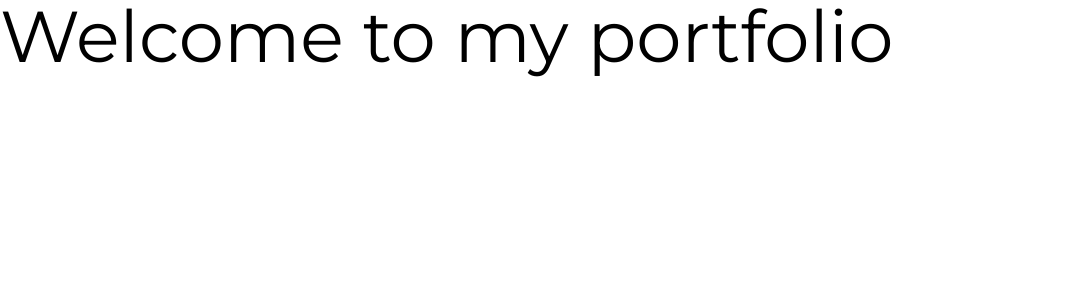
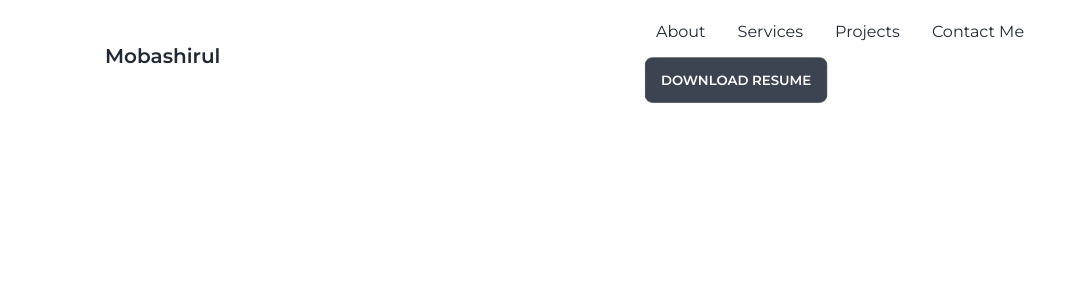
Before and after one commit to mobashirul-alam/portfolio-mobashirul-alam, a React (Create React App) app: page / in a window 1280 px wide. Shown: the top 300 px of the page, without its empty margins (0-1085 px from the left). Built offline with nearby package versions, Linux system fonts and the light colour scheme.

Commit message:
simple navbar added

```diff
--- a/package.json
+++ b/package.json
@@ -6,8 +6,10 @@
     "@testing-library/jest-dom": "^5.16.4",
     "@testing-library/react": "^13.3.0",
     "@testing-library/user-event": "^13.5.0",
+    "daisyui": "^2.15.2",
     "react": "^18.1.0",
     "react-dom": "^18.1.0",
+    "react-router-dom": "^6.3.0",
     "react-scripts": "5.0.1",
     "web-vitals": "^2.1.4"
   },
--- a/src/App.js
+++ b/src/App.js
@@ -1,9 +1,10 @@
 import './App.css';
+import NavBar from './Pages/NavBar';
 
 function App() {
   return (
-    <div>
-      <h1 className='text-7xl'>Welcome to my portfolio</h1>
+    <div className='px-20'>
+      <NavBar></NavBar>
     </div>
   );
 }
--- /dev/null
+++ b/src/Pages/NavBar.js
@@ -0,0 +1,40 @@
+import React from 'react';
+import { Link } from 'react-router-dom';
+import resume from '../assets/Mobashirul-Alam-Seam-Resume.pdf';
+
+const NavBar = () => {
+
+    const menu = <>
+        <li><Link to={'/'}>About</Link></li>
+        <li><a href="#services">Services</a></li>
+        <li><Link to={'/'}>Projects</Link></li>
+        <li><a href="#contactMe">Contact Me</a></li>
+    </>
+
+    return (
+        <div className="navbar bg-base-100">
+            <div className="navbar-start">
+                <div className="dropdown">
+                    <label tabindex="0" className="btn btn-ghost lg:hidden">
+                        <svg xmlns="http://www.w3.org/2000/svg" className="h-5 w-5" fill="none" viewBox="0 0 24 24" stroke="currentColor"><path stroke-linecap="round" stroke-linejoin="round" stroke-width="2" d="M4 6h16M4 12h8m-8 6h16" /></svg>
+                    </label>
+                    <ul tabindex="0" className="menu menu-compact dropdown-content mt-3 p-2 shadow bg-base-100 rounded-box w-52">
+                        {menu}
+                    </ul>
+                </div>
+                <Link to='/' className="btn btn-ghost normal-case text-xl">Mobashirul</Link>
+            </div>
+            <div className="navbar-end hidden lg:flex">
+                <ul className="menu menu-horizontal p-0">
+                    {menu}
+                    <a href={resume} className="btn" download>Download Resume</a>
+                </ul>
+            </div>
+            <div className='navbar-end visible lg:hidden'>
+                <a href={resume} className="btn" download>Download Resume</a>
+            </div>
+        </div>
+    );
+};
+
+export default NavBar;
--- a/src/index.js
+++ b/src/index.js
@@ -3,11 +3,14 @@ import ReactDOM from 'react-dom/client';
 import './index.css';
 import App from './App';
 import reportWebVitals from './reportWebVitals';
+import { BrowserRouter } from 'react-router-dom';
 
 const root = ReactDOM.createRoot(document.getElementById('root'));
 root.render(
   <React.StrictMode>
-    <App />
+    <BrowserRouter>
+      <App />
+    </BrowserRouter>
   </React.StrictMode>
 );
 
--- a/tailwind.config.js
+++ b/tailwind.config.js
@@ -4,5 +4,5 @@ module.exports = {
   theme: {
     extend: {},
   },
-  plugins: [],
+  plugins: [require("daisyui")],
 }
```
Also changed, not shown: 2 other files (tests, documents, lock files or other folders).
